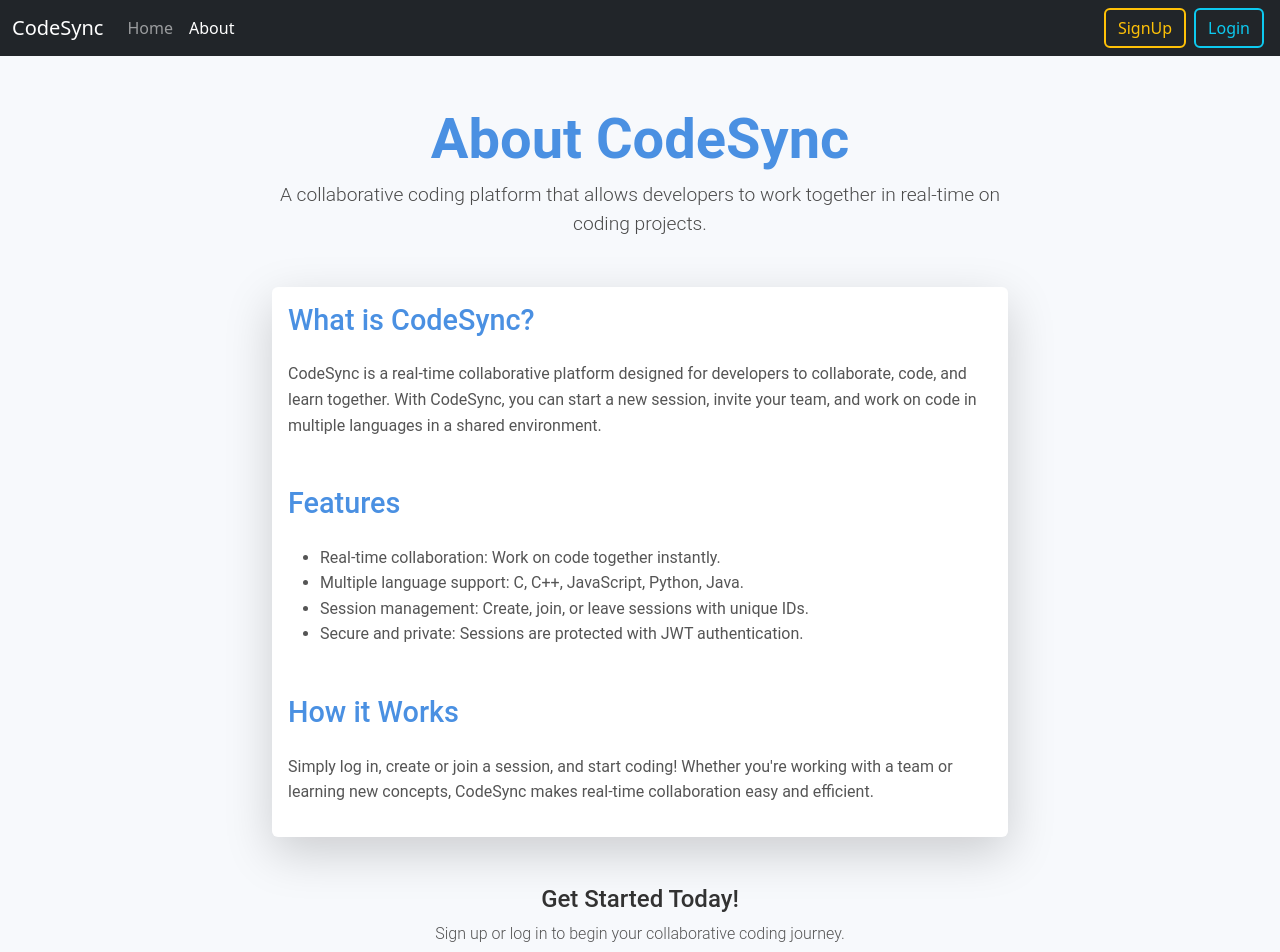
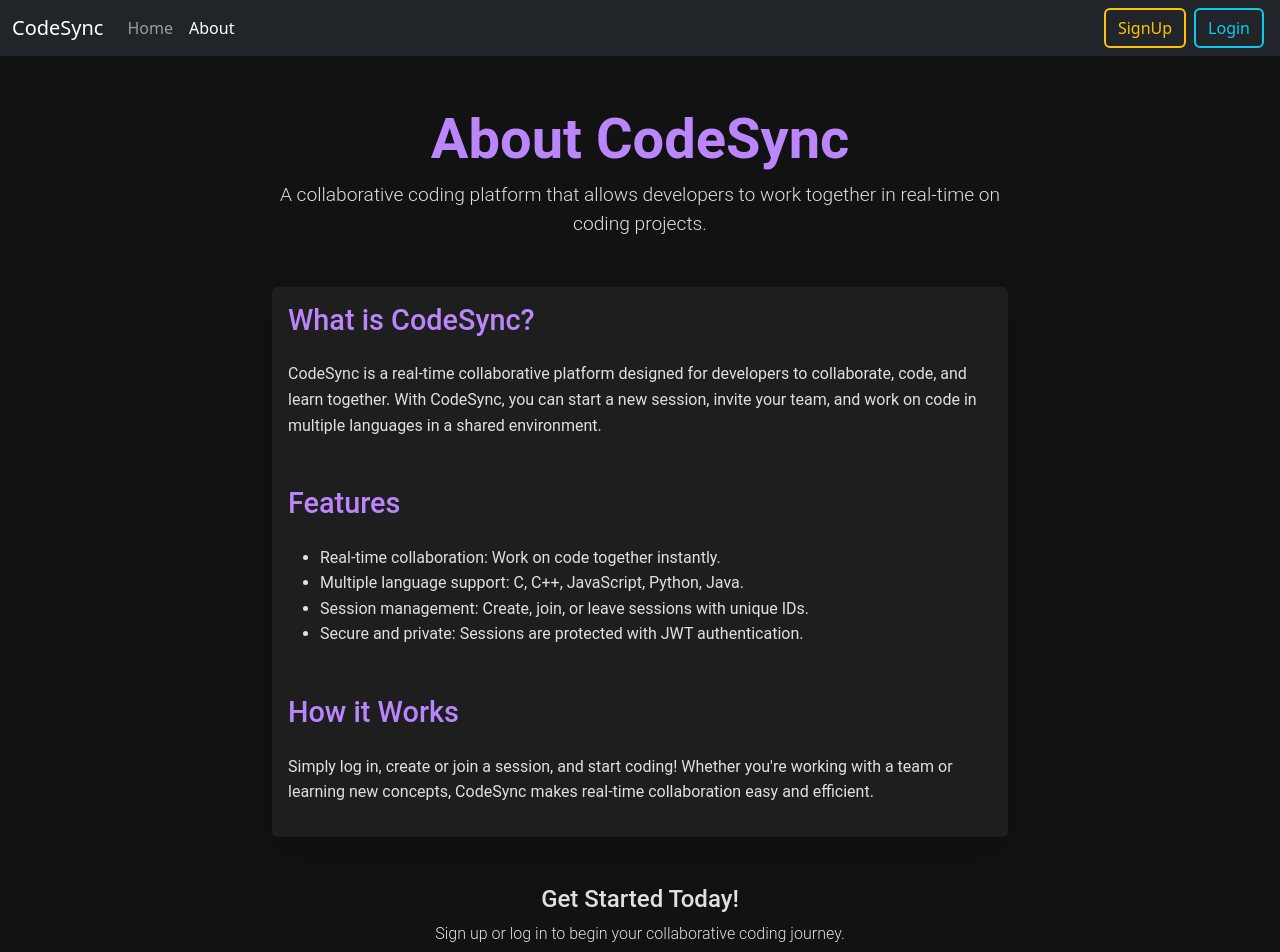
Before and after one commit to YashHaritash/frontend-cs, a React (Vite) app: page /about in a window 1280 px wide. Shown: the top 952 px of the page. Built offline with nearby package versions, Linux system fonts and the light colour scheme.

Commit message:
Adding theme to About,Login,Signup Component

```diff
--- a/package.json
+++ b/package.json
@@ -14,7 +14,8 @@
     "react": "^18.3.1",
     "react-ace": "^13.0.0",
     "react-dom": "^18.3.1",
-    "react-router-dom": "^7.1.1"
+    "react-router-dom": "^7.1.1",
+    "react-top-loading-bar": "^3.0.2"
   },
   "devDependencies": {
     "@eslint/js": "^9.17.0",
--- a/src/components/About.jsx
+++ b/src/components/About.jsx
@@ -1,11 +1,29 @@
-import React from "react";
+import React, { useState } from "react";
 import "bootstrap/dist/css/bootstrap.min.css";
 
 const About = () => {
+  const [isDarkMode, setIsDarkMode] = useState(true);
+
+  const toggleDarkMode = () => {
+    setIsDarkMode(!isDarkMode);
+  };
+
+  const lightTheme = {
+    backgroundColor: "#f7f9fc",
+    color: "#4a4a4a",
+  };
+
+  const darkTheme = {
+    backgroundColor: "#121212",
+    color: "#e0e0e0",
+  };
+
+  const theme = isDarkMode ? darkTheme : lightTheme;
+
   return (
     <div
       style={{
-        backgroundColor: "#f7f9fc",
+        ...theme,
         paddingTop: "50px",
         paddingBottom: "50px",
         fontFamily: "'Roboto', sans-serif",
@@ -14,18 +32,19 @@ const About = () => {
       <div className="container">
         <div className="row justify-content-center">
           <div className="col-md-8">
-            {/* Title Section */}
             <div className="text-center mb-5">
               <h1
                 className="display-4"
-                style={{ color: "#4a90e2", fontWeight: "600" }}
+                style={{
+                  color: isDarkMode ? "#bb86fc" : "#4a90e2",
+                  fontWeight: "600",
+                }}
               >
                 About CodeSync
               </h1>
               <p
                 className="lead"
                 style={{
-                  color: "#4a4a4a",
                   fontWeight: "300",
                   fontSize: "1.2rem",
                   marginBottom: "30px",
@@ -34,41 +53,51 @@ const About = () => {
                 A collaborative coding platform that allows developers to work
                 together in real-time on coding projects.
               </p>
+              {/* <button
+                onClick={toggleDarkMode}
+                className="btn btn-secondary"
+                style={{ marginBottom: "20px" }}
+              >
+                Toggle {isDarkMode ? "Light" : "Dark"} Mode
+              </button> */}
             </div>
 
-            {/* Card Section */}
-            <div className="card shadow-lg border-0 rounded-lg">
+            <div
+              className="card shadow-lg border-0 rounded-lg"
+              style={{
+                backgroundColor: isDarkMode ? "#1e1e1e" : "#ffffff",
+                color: theme.color,
+              }}
+            >
               <div className="card-body">
-                {/* What is CodeSync */}
                 <h3
                   className="card-title mb-4"
                   style={{
-                    color: "#4a90e2",
+                    color: isDarkMode ? "#bb86fc" : "#4a90e2",
                     fontWeight: "500",
                     fontSize: "1.8rem",
                   }}
                 >
                   What is CodeSync?
                 </h3>
-                <p style={{ color: "#555", lineHeight: "1.6" }}>
+                <p style={{ lineHeight: "1.6" }}>
                   CodeSync is a real-time collaborative platform designed for
                   developers to collaborate, code, and learn together. With
                   CodeSync, you can start a new session, invite your team, and
                   work on code in multiple languages in a shared environment.
                 </p>
 
-                {/* Features */}
                 <h3
                   className="card-title mt-5 mb-4"
                   style={{
-                    color: "#4a90e2",
+                    color: isDarkMode ? "#bb86fc" : "#4a90e2",
                     fontWeight: "500",
                     fontSize: "1.8rem",
                   }}
                 >
                   Features
                 </h3>
-                <ul style={{ color: "#555", lineHeight: "1.6" }}>
+                <ul style={{ lineHeight: "1.6" }}>
                   <li>
                     Real-time collaboration: Work on code together instantly.
                   </li>
@@ -85,18 +114,17 @@ const About = () => {
                   </li>
                 </ul>
 
-                {/* How it Works */}
                 <h3
                   className="card-title mt-5 mb-4"
                   style={{
-                    color: "#4a90e2",
+                    color: isDarkMode ? "#bb86fc" : "#4a90e2",
                     fontWeight: "500",
                     fontSize: "1.8rem",
                   }}
                 >
                   How it Works
                 </h3>
-                <p style={{ color: "#555", lineHeight: "1.6" }}>
+                <p style={{ lineHeight: "1.6" }}>
                   Simply log in, create or join a session, and start coding!
                   Whether you're working with a team or learning new concepts,
                   CodeSync makes real-time collaboration easy and efficient.
@@ -104,18 +132,17 @@ const About = () => {
               </div>
             </div>
 
-            {/* Call to Action */}
             <div className="text-center mt-5">
-              <h4 style={{ color: "#333" }}>Get Started Today!</h4>
-              <p style={{ color: "#555", fontWeight: "300" }}>
+              <h4 style={{ color: theme.color }}>Get Started Today!</h4>
+              <p style={{ fontWeight: "300" }}>
                 Sign up or log in to begin your collaborative coding journey.
               </p>
               <a
                 href="/signup"
                 className="btn btn-primary btn-lg px-4"
                 style={{
-                  backgroundColor: "#4a90e2",
-                  borderColor: "#4a90e2",
+                  backgroundColor: isDarkMode ? "#bb86fc" : "#4a90e2",
+                  borderColor: isDarkMode ? "#bb86fc" : "#4a90e2",
                   fontWeight: "500",
                 }}
               >
--- a/src/components/Login.jsx
+++ b/src/components/Login.jsx
@@ -4,8 +4,13 @@ import { useNavigate } from "react-router-dom";
 const Login = () => {
   const [email, setEmail] = useState("");
   const [password, setPassword] = useState("");
+  const [isDarkMode, setIsDarkMode] = useState(true);
 
   const navigate = useNavigate();
+
+  const toggleDarkMode = () => {
+    setIsDarkMode(!isDarkMode);
+  };
 
   const handleSubmit = async (e) => {
     e.preventDefault();
@@ -34,13 +39,41 @@ const Login = () => {
     }
   };
 
+  const lightTheme = {
+    backgroundColor: "#f8f9fa",
+    color: "#000",
+  };
+
+  const darkTheme = {
+    backgroundColor: "#121212",
+    color: "#e0e0e0",
+  };
+
+  const theme = isDarkMode ? darkTheme : lightTheme;
+
   return (
     <div
       className="d-flex justify-content-center align-items-center"
-      style={{ height: "80vh", backgroundColor: "#f8f9fa" }}
+      style={{
+        height: "calc(100vh - 56px)", // Assuming navbar height is 60px
+        ...theme,
+      }}
     >
-      <div className="card p-4" style={{ width: "300px" }}>
+      <div
+        className="card p-4"
+        style={{
+          width: "300px",
+          backgroundColor: isDarkMode ? "#1e1e1e" : "#fff",
+          color: theme.color,
+        }}
+      >
         <h2 className="text-center mb-4">Login</h2>
+        {/* <button
+          onClick={toggleDarkMode}
+          className="btn btn-secondary mb-3"
+        >
+          Toggle {isDarkMode ? "Light" : "Dark"} Mode
+        </button> */}
         <form onSubmit={handleSubmit}>
           <div className="mb-3">
             <input
@@ -50,6 +83,10 @@ const Login = () => {
               value={email}
               onChange={(e) => setEmail(e.target.value)}
               required
+              style={{
+                backgroundColor: isDarkMode ? "#2e2e2e" : "#fff",
+                color: theme.color,
+              }}
             />
           </div>
           <div className="mb-3">
@@ -60,9 +97,20 @@ const Login = () => {
               value={password}
               onChange={(e) => setPassword(e.target.value)}
               required
+              style={{
+                backgroundColor: isDarkMode ? "#2e2e2e" : "#fff",
+                color: theme.color,
+              }}
             />
           </div>
-          <button type="submit" className="btn btn-primary w-100">
+          <button
+            type="submit"
+            className="btn btn-primary w-100"
+            style={{
+              backgroundColor: isDarkMode ? "#bb86fc" : "#007bff",
+              borderColor: isDarkMode ? "#bb86fc" : "#007bff",
+            }}
+          >
             Login
           </button>
         </form>
--- a/src/components/Signup.jsx
+++ b/src/components/Signup.jsx
@@ -1,15 +1,21 @@
 import React, { useState } from "react";
-import "bootstrap/dist/css/bootstrap.min.css";
 import { useNavigate } from "react-router-dom";
 
 const Signup = () => {
-  const navigate = useNavigate();
+  const [name, setName] = useState("");
   const [email, setEmail] = useState("");
   const [password, setPassword] = useState("");
-  const [name, setName] = useState(""); // Add state for name
+  const [isDarkMode, setIsDarkMode] = useState(true);
+
+  const navigate = useNavigate();
+
+  const toggleDarkMode = () => {
+    setIsDarkMode(!isDarkMode);
+  };
 
   const handleSubmit = async (e) => {
     e.preventDefault();
+    console.log("Name:", name, "Email:", email, "Password:", password);
     try {
       const payload = {
         name,
@@ -35,22 +41,54 @@ const Signup = () => {
     }
   };
 
+  const lightTheme = {
+    backgroundColor: "#f8f9fa",
+    color: "#000",
+  };
+
+  const darkTheme = {
+    backgroundColor: "#121212",
+    color: "#e0e0e0",
+  };
+
+  const theme = isDarkMode ? darkTheme : lightTheme;
+
   return (
     <div
       className="d-flex justify-content-center align-items-center"
-      style={{ height: "80vh", backgroundColor: "#f8f9fa" }}
+      style={{
+        height: "calc(100vh - 56px)", // Assuming navbar height is 56px
+        ...theme,
+      }}
     >
-      <div className="card p-4" style={{ width: "300px" }}>
+      <div
+        className="card p-4"
+        style={{
+          width: "300px",
+          backgroundColor: isDarkMode ? "#1e1e1e" : "#fff",
+          color: theme.color,
+        }}
+      >
         <h2 className="text-center mb-4">Signup</h2>
+        {/* <button
+          onClick={toggleDarkMode}
+          className="btn btn-secondary mb-3"
+        >
+          Toggle {isDarkMode ? "Light" : "Dark"} Mode
+        </button> */}
         <form onSubmit={handleSubmit}>
           <div className="mb-3">
             <input
               type="text"
               className="form-control"
-              placeholder="Full Name"
+              placeholder="Name"
               value={name}
               onChange={(e) => setName(e.target.value)}
               required
+              style={{
+                backgroundColor: isDarkMode ? "#2e2e2e" : "#fff",
+                color: theme.color,
+              }}
             />
           </div>
           <div className="mb-3">
@@ -61,6 +99,10 @@ const Signup = () => {
               value={email}
               onChange={(e) => setEmail(e.target.value)}
               required
+              style={{
+                backgroundColor: isDarkMode ? "#2e2e2e" : "#fff",
+                color: theme.color,
+              }}
             />
           </div>
           <div className="mb-3">
@@ -71,9 +113,20 @@ const Signup = () => {
               value={password}
               onChange={(e) => setPassword(e.target.value)}
               required
+              style={{
+                backgroundColor: isDarkMode ? "#2e2e2e" : "#fff",
+                color: theme.color,
+              }}
             />
           </div>
-          <button type="submit" className="btn btn-primary w-100">
+          <button
+            type="submit"
+            className="btn btn-primary w-100"
+            style={{
+              backgroundColor: isDarkMode ? "#bb86fc" : "#007bff",
+              borderColor: isDarkMode ? "#bb86fc" : "#007bff",
+            }}
+          >
             Signup
           </button>
         </form>
```
Also changed, not shown: 1 other file (tests, documents, lock files or other folders).
